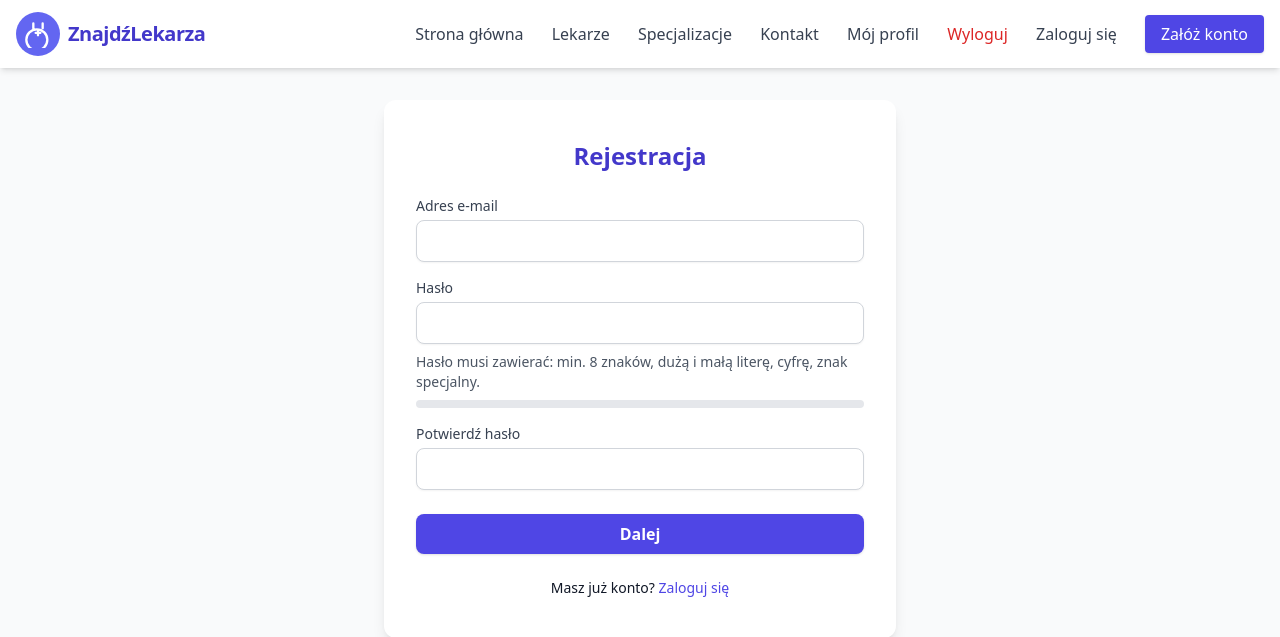
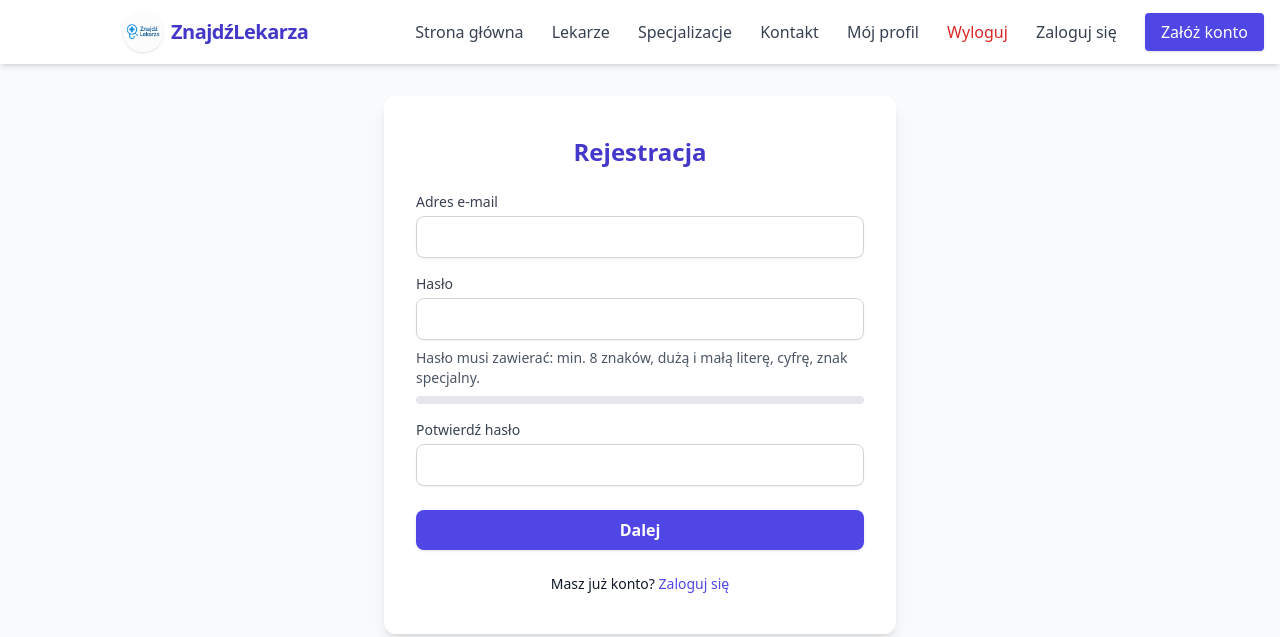
Before and after one commit to SiarheiHratsli/Znajdz-lekarza, a Flask app: page /register in a window 1280 px wide. Shown: the top 637 px of the page. Run offline with Flask 3, Linux system fonts and the light colour scheme; parts of the project's set-up code (start-up, migrations or seed data) failed here and were passed over; some libraries are stand-ins or nearby versions.

Commit message:
nowe logo
logo

```diff
--- a/app.py
+++ b/app.py
@@ -111,20 +111,7 @@ def search():
     )
 
 
-from flask import Flask, render_template, request, redirect, url_for, flash, session
-from werkzeug.security import generate_password_hash, check_password_hash
-from itsdangerous import URLSafeTimedSerializer, SignatureExpired, BadSignature
-from datetime import datetime, timedelta  # <-- Dodane
 
-from config import *
-from db.models.models import *
-from functools import wraps
-from flask_mail import Mail, Message
-
-app = Flask(__name__)
-app.config.from_object(get_config())
-db.init_app(app)
-mail = Mail(app)
 
 
 @app.route('/register', methods=['GET', 'POST'])
--- a/templates/base.html
+++ b/templates/base.html
@@ -22,12 +22,11 @@
         {% block header %}
         <div class="container mx-auto px-4 py-3 flex items-center justify-between">
             <a href="/" class="flex items-center space-x-2">
-                <span class="inline-block rounded-full bg-indigo-500 p-2">
-                    <svg xmlns="http://www.w3.org/2000/svg" class="h-7 w-7 text-white" fill="none" viewBox="0 0 24 24" stroke="currentColor">
-                        <path stroke-linecap="round" stroke-linejoin="round" stroke-width="2" d="M8 7V3m8 4V3m-6 8h4m-2-2v4m8 4a9 9 0 11-18 0 9 9 0 0118 0z" />
-                    </svg>
-                </span>
-                <span class="font-bold text-xl tracking-tight text-indigo-700">ZnajdźLekarza</span>
+                <a href="/" class="flex items-center space-x-2">
+                    <img src="{{ url_for('static', filename='/image/logo.png') }}" alt="Logo ZnajdźLekarza" class="h-10 w-10 rounded-full shadow" />
+                    <span class="font-bold text-xl tracking-tight text-indigo-700">ZnajdźLekarza</span>
+                </a>
+
             </a>
             <nav class="space-x-6">
                 <a href="/" class="text-gray-700 hover:text-indigo-600 font-medium transition">Strona główna</a>
```
Also changed, not shown: static/image/logo.png (added).
